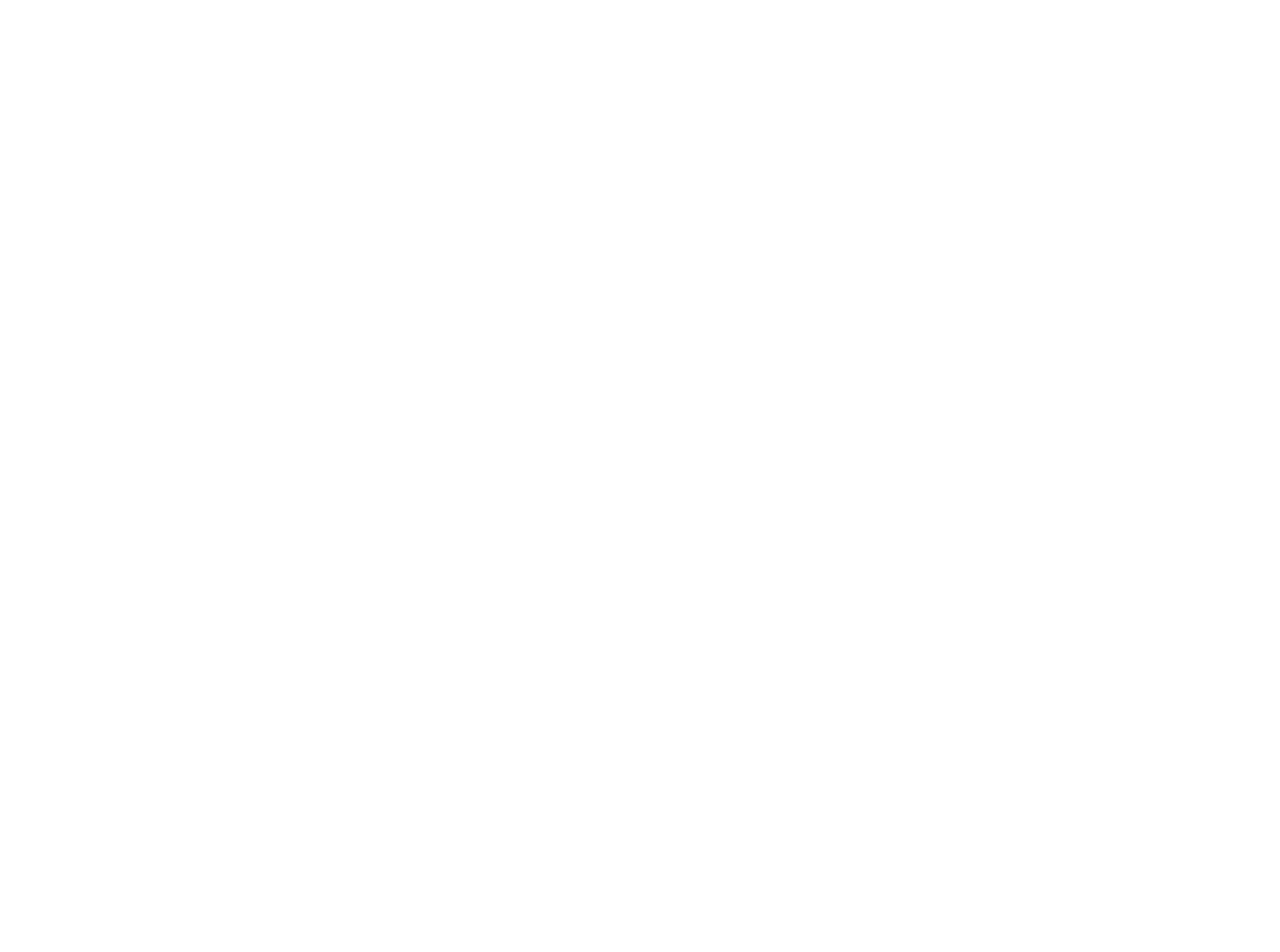
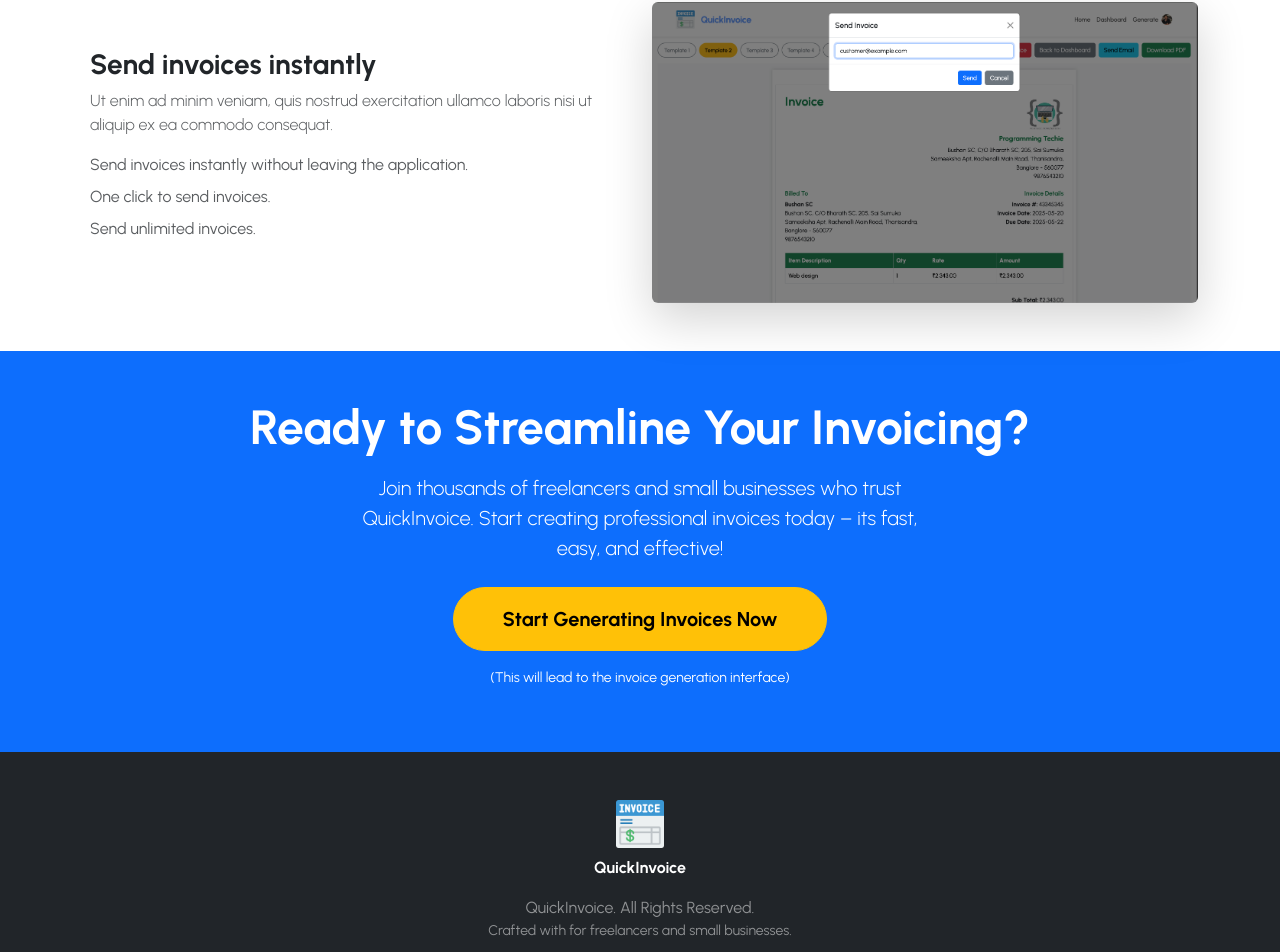
Before and after one commit to Lokesh20012/invoice-generator-application, a React (Vite) app in the folder invoice_generator_frontend/: page / in a window 1280 px wide. Shown: the part 2662-3614 px from the top of the page. Before the commit the page ends 1338 px from the top, so only its background shows below. Built offline with nearby package versions, Linux system fonts and the light colour scheme.

Commit message:
Update Landing Page

```diff
--- a/invoice_generator_frontend/src/pages/LandingPages/LandingPage.jsx
+++ b/invoice_generator_frontend/src/pages/LandingPages/LandingPage.jsx
@@ -1,5 +1,6 @@
 import "./LandingPage.css";
-
+import Logo from "../../components/logo";
+import { assets } from "../../assets/assets.js";
 const LandingPage = () => {
     return (
     <>
@@ -111,7 +112,138 @@
             </div>
         </section>
 
-    </>
+        {/* Features Section: Highlights key benefits with images and text */}
+                    <section id="features" className="py-5">
+                        <div className="container">
+                            <h2 className="text-center mb-5 display-5 fw-bold">Why Choose QuickInvoice?</h2>
+                            {/* Feature 1 */}
+                            <div className="row align-items-center gy-4">
+                                <div className="col-md-6">
+                                    <img
+                                        src={assets.landing1}
+                                        className="img-fluid rounded shadow-lg"
+                                        alt="Invoice Customization"
+                                        onError={(e) => { e.target.onerror = null; e.target.src='https://placehold.co/600x400/E0E0E0/000000?text=Error'; }}
+                                    />
+                                </div>
+                                <div className="col-md-6">
+                                    <h3 className="fw-bold mx-2">Easy to fill invoice details</h3>
+                                    <p className="text-muted lead fs-6 mx-2">
+                                        Lorem ipsum dolor sit amet, consectetur adipiscing elit. Sed do eiusmod tempor incididunt ut labore et dolore magna aliqua.
+                                    </p>
+                                    <ul className="list-unstyled text-muted">
+                                        <li className="mb-2"><i className="bi bi-check-circle-fill text-primary me-2"></i>Curated list of templates from gallery.</li>
+                                        <li className="mb-2"><i className="bi bi-check-circle-fill text-primary me-2"></i>Add your logo and invoice details.</li>
+                                        <li><i className="bi bi-check-circle-fill text-primary me-2"></i>Tailor fields to your needs.</li>
+                                    </ul>
+                                </div>
+                            </div>
+                            {/* Feature 2 */}
+                            <div className="row align-items-center gy-4 mt-5 flex-row-reverse"> {/* flex-row-reverse alternates image/text */}
+                                <div className="col-md-6">
+                                    <img
+                                        src={assets.landing2}
+                                        className="img-fluid rounded shadow-lg"
+                                        alt="Time Saving"
+                                        onError={(e) => { e.target.onerror = null; e.target.src='https://placehold.co/600x400/E0E0E0/000000?text=Error'; }}
+                                    />
+                                </div>
+                                <div className="col-md-6">
+                                    <h3 className="fw-bold mx-2">Beautiful Dashboard</h3>
+                                    <p className="text-muted lead fs-6 mx-2">
+                                        Ut enim ad minim veniam, quis nostrud exercitation ullamco laboris nisi ut aliquip ex ea commodo consequat.
+                                    </p>
+                                    <ul className="list-unstyled text-muted">
+                                        <li className="mb-2"><i className="bi bi-check-circle-fill text-primary me-2"></i>View the previous invoices.</li>
+                                        <li className="mb-2"><i className="bi bi-check-circle-fill text-primary me-2"></i>Your saved invoices with thumbnail.</li>
+                                        <li className="mb-2"><i className="bi bi-check-circle-fill text-primary me-2"></i>Reuse one or more invoices.</li>
+                                        <li><i className="bi bi-check-circle-fill text-primary me-2"></i>Track the invoices.</li>
+
+                                    </ul>
+                                </div>
+                            </div>
+                            {/* Feature 3 */}
+                            <div className="row align-items-center gy-4 mt-5">
+                                <div className="col-md-6">
+                                    <img
+                                        src={assets.landing3}
+                                        className="img-fluid rounded shadow-lg"
+                                        alt="Invoice Customization"
+                                        onError={(e) => { e.target.onerror = null; e.target.src='https://placehold.co/600x400/E0E0E0/000000?text=Error'; }}
+                                    />
+                                </div>
+                                <div className="col-md-6">
+                                    <h3 className="fw-bold mx-2">Invoice Preview with Action Buttons</h3>
+                                    <p className="text-muted lead fs-6 mx-2">
+                                        Lorem ipsum dolor sit amet, consectetur adipiscing elit. Sed do eiusmod tempor incididunt ut labore et dolore magna aliqua.
+                                    </p>
+                                    <ul className="list-unstyled text-muted">
+                                        <li className="mb-2"><i className="bi bi-check-circle-fill text-primary me-2"></i>Live preview.</li>
+                                        <li className="mb-2"><i className="bi bi-check-circle-fill text-primary me-2"></i>Switch between multiple invoices.</li>
+                                        <li className="mb-2"><i className="bi bi-check-circle-fill text-primary me-2"></i>One click to Save, Download and Delete invoices.</li>
+                                    </ul>
+                                </div>
+                            </div>
+                            {/* Feature 4 */}
+                            <div className="row align-items-center gy-4 mt-5 flex-row-reverse"> {/* flex-row-reverse alternates image/text */}
+                                <div className="col-md-6">
+                                    <img
+                                        src={assets.landing4}
+                                        className="img-fluid rounded shadow-lg"
+                                        alt="Time Saving"
+                                        onError={(e) => { e.target.onerror = null; e.target.src='https://placehold.co/600x400/E0E0E0/000000?text=Error'; }}
+                                    />
+                                </div>
+                                <div className="col-md-6">
+                                    <h3 className="fw-bold mx-2">Send invoices instantly</h3>
+                                    <p className="text-muted lead fs-6 mx-2">
+                                        Ut enim ad minim veniam, quis nostrud exercitation ullamco laboris nisi ut aliquip ex ea commodo consequat.
+                                    </p>
+                                    <ul className="list-unstyled text-muted">
+                                        <li className="mb-2"><i className="bi bi-check-circle-fill text-primary me-2"></i>Send invoices instantly without leaving the application.</li>
+                                        <li className="mb-2"><i className="bi bi-check-circle-fill text-primary me-2"></i>One click to send invoices.</li>
+                                        <li className="mb-2"><i className="bi bi-check-circle-fill text-primary me-2"></i>Send unlimited invoices.</li>
+
+                                    </ul>
+                                </div>
+                            </div>
+                        </div>
+                    </section>
+
+                    {/* Call to Action Section: Final prompt for users to start */}
+                    <section id="generate-invoice" className="py-5 text-center bg-primary text-white">
+                        <div className="container">
+                            <h2 className="display-5 fw-bold mb-3">Ready to Streamline Your Invoicing?</h2>
+                            <p className="lead mb-4 mx-auto" style={{ maxWidth: '600px' }}>
+                                Join thousands of freelancers and small businesses who trust QuickInvoice.
+                                Start creating professional invoices today – its fast, easy, and effective!
+                            </p>
+                            <button className="btn btn-lg btn-warning fw-bold rounded-pill px-5 py-3">
+                                Start Generating Invoices Now
+                            </button>
+                            <p className="mt-3 small">
+                                (This will lead to the invoice generation interface)
+                            </p>
+                        </div>
+                    </section>
+
+        {/* Footer: Copyright */}
+            <footer className="py-5 bg-dark text-white-50">
+                <div className="container text-center">
+                    <Logo/>
+                    <p className="text-white fw-bold mt-2">QuickInvoice</p>
+                    <p className="mb-0">
+                         QuickInvoice. All Rights Reserved.
+                    </p>
+                    <p className="mb-0 small">
+                        Crafted with for freelancers and small businesses.
+                    </p>
+
+                </div>
+            </footer>
+
+
+          </>
     )
 }
 
```
